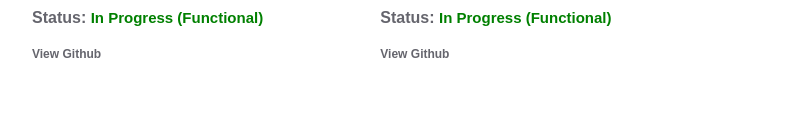
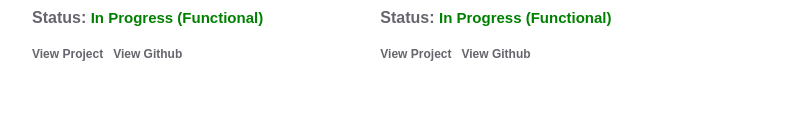
Before and after one commit to joyned/my-portfolio, an Angular app: page / in a window 1280 px wide. Shown: the part 1302-1439 px from the top of the page, without its empty margins (118-908 px from the left). Built offline with nearby package versions, Linux system fonts and the light colour scheme.

Commit message:
fix: add project link

```diff
--- a/src/app/pages/home/home.component.ts
+++ b/src/app/pages/home/home.component.ts
@@ -106,6 +106,7 @@ export class HomeComponent {
       projectName: 'Venus Data Center Portal',
       projectDescription:
         'A Data Center Portal built with React.js. It provides a set of tools for managing data centers, servers, and storage in a multi-tenant environment. It also includes a set of best practices and guidelines for building scalable and maintainable applications.',
+      projectLink: 'https://venus-data-center-portal.onrender.com',
       projectGithub: 'https://github.com/joyned/venus-data-center-portal',
       projectStatus: 'In Progress (Functional)',
     },
@@ -114,6 +115,7 @@ export class HomeComponent {
       projectName: 'Venus Data Center API',
       projectDescription:
         'A RESTful API built with Spring Boot. It provides a set of endpoints for managing data centers, servers, and storage in a multi-tenant environment. It also includes a set of best practices and guidelines for building scalable and maintainable applications.',
+      projectLink: 'https://venus-data-center-portal.onrender.com',
       projectGithub: 'https://github.com/joyned/venus-data-center-api',
       projectStatus: 'In Progress (Functional)',
     },
```
